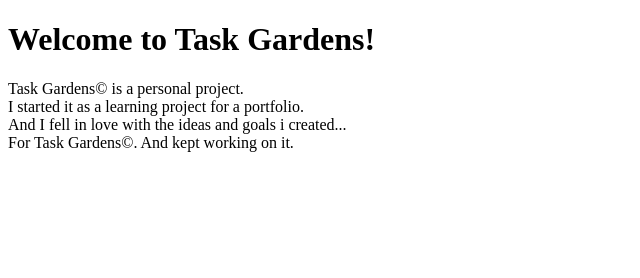
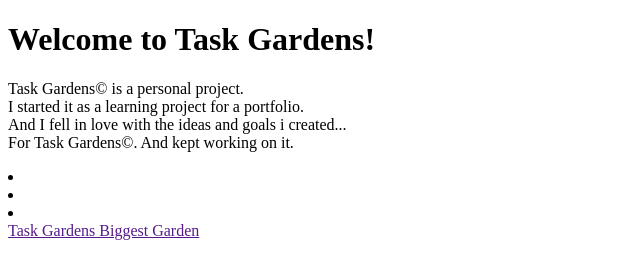
Before and after one commit to AndyyDev06/Task-Gardens, a plain HTML site: page about.html in a window 1280 px wide. Shown: the whole page, without its empty margins (0-640 px from the left). Drawn offline with Linux system fonts and the light colour scheme.

Commit message:
Fifth Commit
Changes to theming with attempts to fix #w txt color.

And the NewFeatures is just a list of tasks.

```diff
--- a/about.html
+++ b/about.html
@@ -16,5 +16,15 @@
 		For Task Gardens&copy;. And kept working on it.
 	</p>
 
+	<list class="tests">
+		<li></li>
+		<li></li>
+		<li></li>
+	</list>
+
+	<a href="" target="_blank">
+		Task Gardens Biggest Garden
+	</a>
+
 </body>
 </html>
```
Also changed, not shown: NewFeatures.txt (added).
